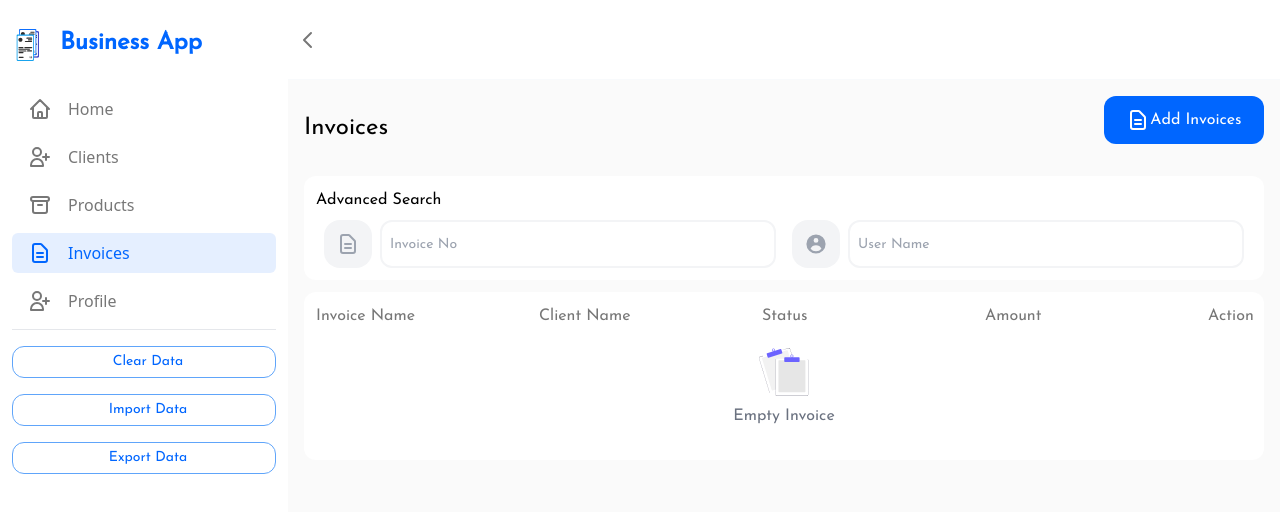
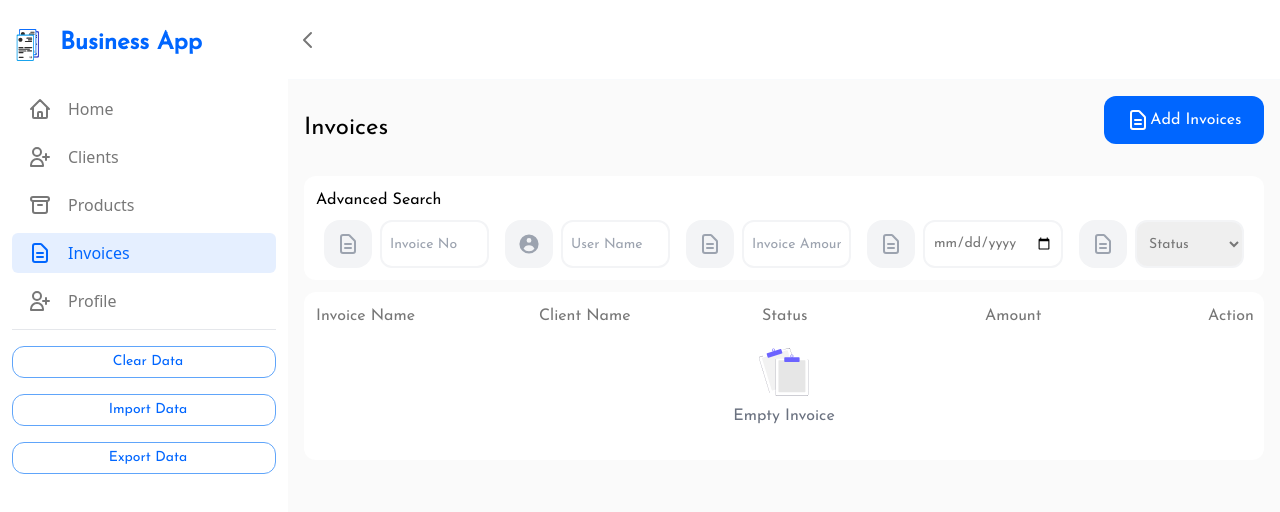
Before and after one commit to Samlogy/invoice-app, a React (Create React App) app: page /invoices in a window 1280 px wide. Shown: the top 512 px of the page. Built offline with nearby package versions, Linux system fonts and the light colour scheme; a web font is replaced by a local one.

Commit message:
add: filter --> invoice (ui)

```diff
--- a/src/components/Invoice/InvoiceTable.jsx
+++ b/src/components/Invoice/InvoiceTable.jsx
@@ -22,9 +22,12 @@ const itemsPerPage = 10;
 const emptySearchForm = {
   invoiceNo: "",
   clientName: "",
+  createdAt: "",
+  amount: "",
+  status: "",
 };
 
-function InvoiceTable({ showAdvanceSearch = false }) {
+export default function InvoiceTable({ showAdvanceSearch = false }) {
   const { initLoading } = useAppContext();
   const dispatch = useDispatch();
   const allInvoices = useSelector(getAllInvoiceSelector);
@@ -37,15 +40,15 @@ function InvoiceTable({ showAdvanceSearch = false }) {
 
   const invoices = useMemo(() => {
     let filterData = allInvoices.length > 0 ? [...allInvoices].reverse() : [];
-    if (searchForm.invoiceNo?.trim()) {
+    if (searchForm?.invoiceNo?.trim()) {
       filterData = filterData.filter((invoice) =>
-        invoice.invoiceNo.includes(searchForm.invoiceNo)
+        invoice.invoiceNo.includes(searchForm?.invoiceNo)
       );
     }
 
-    if (searchForm.clientName?.trim()) {
+    if (searchForm?.clientName?.trim()) {
       filterData = filterData.filter((invoice) =>
-        invoice.clientName.includes(searchForm.clientName)
+        invoice.clientName.includes(searchForm?.clientName)
       );
     }
 
@@ -59,16 +62,12 @@ function InvoiceTable({ showAdvanceSearch = false }) {
   };
 
   const handleDelete = useCallback(
-    (item) => {
-      dispatch(setDeleteId(item.id));
-    },
+    (item) => dispatch(setDeleteId(item.id)),
     [dispatch]
   );
 
   const handleEdit = useCallback(
-    (item) => {
-      navigate("/invoices/" + item.id);
-    },
+    (item) => navigate("/invoices/" + item.id),
     [navigate]
   );
 
@@ -101,7 +100,7 @@ function InvoiceTable({ showAdvanceSearch = false }) {
               </div>
               <input
                 autoComplete="nope"
-                value={searchForm.invoiceNo}
+                value={searchForm?.invoiceNo}
                 placeholder="Invoice No"
                 className={defaultSearchStyle}
                 onChange={(e) => handlerSearchValue(e, "invoiceNo")}
@@ -124,11 +123,52 @@ function InvoiceTable({ showAdvanceSearch = false }) {
               </div>
               <input
                 autoComplete="nope"
-                value={searchForm.clientName}
+                value={searchForm?.clientName}
                 placeholder="User Name"
                 className={defaultSearchStyle}
                 onChange={(e) => handlerSearchValue(e, "clientName")}
               />
+            </div>
+            <div className="mb-2 sm:mb-0 sm:text-left text-default-color flex flex-row font-title flex-1 px-2">
+              <div className="h-12 w-12 rounded-2xl bg-gray-100 mr-2 flex justify-center items-center">
+                <InvoiceIcon className="h-6 w-6 text-gray-400" />
+              </div>
+              <input
+                type="tel"
+                autoComplete="nope"
+                value={searchForm?.amount}
+                placeholder="Invoice Amount"
+                className={defaultSearchStyle}
+                onChange={(e) => handlerSearchValue(e, "amount")}
+              />
+            </div>
+            <div className="mb-2 sm:mb-0 sm:text-left text-default-color flex flex-row font-title flex-1 px-2">
+              <div className="h-12 w-12 rounded-2xl bg-gray-100 mr-2 flex justify-center items-center">
+                <InvoiceIcon className="h-6 w-6 text-gray-400" />
+              </div>
+              <input
+                type="date"
+                autoComplete="nope"
+                value={searchForm?.createdAt}
+                placeholder="Invoice CreatedAt"
+                className={defaultSearchStyle}
+                onChange={(e) => handlerSearchValue(e, "createdAt")}
+              />
+            </div>
+            <div className="mb-2 sm:mb-0 sm:text-left text-default-color flex flex-row font-title flex-1 px-2">
+              <div className="h-12 w-12 rounded-2xl bg-gray-100 mr-2 flex justify-center items-center">
+                <InvoiceIcon className="h-6 w-6 text-gray-400" />
+              </div>
+              <select
+                placeholder="Invoice status"
+                className={defaultSearchStyle}
+                onChange={(e) => handlerSearchValue(e, "status")}
+              >
+                <option> Status </option>
+                <option value="draft">Draft</option>
+                <option value="unpaid">Unpaid</option>
+                <option value="paid">Paid</option>
+              </select>
             </div>
           </div>
         </div>
@@ -277,5 +317,3 @@ function InvoiceTable({ showAdvanceSearch = false }) {
     </>
   );
 }
-
-export default InvoiceTable;
```
